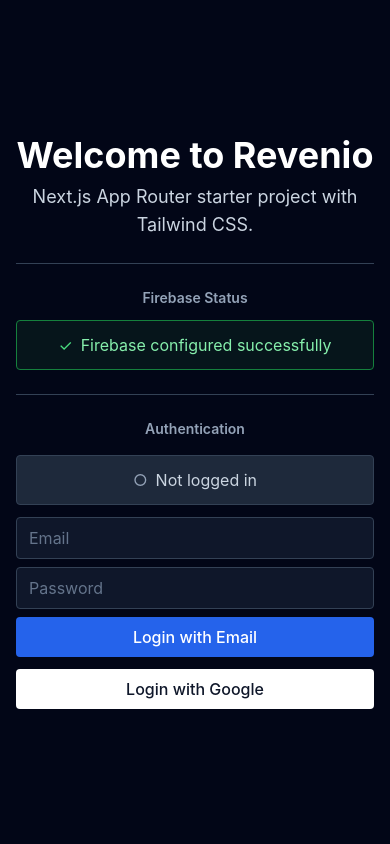
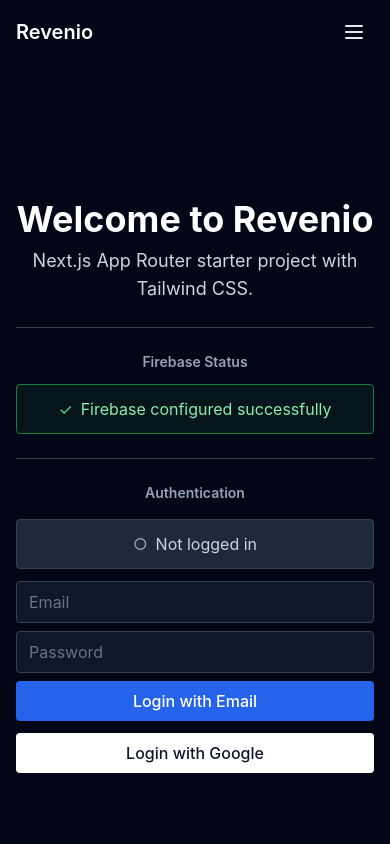
Before and after one commit to sumu749/Inventra-for-revenio, a Next.js app: page / in a window 390 px wide. Shown: the top 844 px of the page. Built offline with nearby package versions, Linux system fonts and the light colour scheme; no server answers.

Commit message:
added shared layout components and hooked them into the root layout

```diff
--- a/app/layout.jsx
+++ b/app/layout.jsx
@@ -1,5 +1,7 @@
 import "./globals.css";
 import { AuthProvider } from "@/providers/AuthProvider";
+import Navbar from "@/components/shared/Navbar";
+import Footer from "@/components/shared/Footer";
 
 export const metadata = {
     title: "Revenio",
@@ -9,8 +11,12 @@
 export default function RootLayout({ children }) {
     return (
         <html lang="en">
-            <body>
-                <AuthProvider>{children}</AuthProvider>
+            <body className="min-h-screen flex flex-col">
+                <AuthProvider>
+                    <Navbar />
+                    <main className="flex-1">{children}</main>
+                    <Footer />
+                </AuthProvider>
             </body>
         </html>
     );
--- /dev/null
+++ b/components/shared/Container.jsx
@@ -0,0 +1,9 @@
+"use client";
+
+export default function Container({ children, className = "" }) {
+    return (
+        <div className={`max-w-4xl mx-auto px-4 sm:px-6 lg:px-8 ${className}`}>
+            {children}
+        </div>
+    );
+}
--- /dev/null
+++ b/components/shared/Footer.jsx
@@ -0,0 +1,11 @@
+"use client";
+
+export default function Footer() {
+    return (
+        <footer className="w-full border-t border-slate-800 mt-12">
+            <div className="max-w-4xl mx-auto px-4 sm:px-6 lg:px-8 py-6 text-sm text-slate-400 text-center">
+                © {new Date().getFullYear()} Revenio. All rights reserved.
+            </div>
+        </footer>
+    );
+}
--- /dev/null
+++ b/components/shared/Navbar.jsx
@@ -0,0 +1,113 @@
+"use client";
+
+import Link from "next/link";
+import { useEffect, useState } from "react";
+
+export default function Navbar() {
+    const [open, setOpen] = useState(false);
+    const [scrolled, setScrolled] = useState(false);
+
+    useEffect(() => {
+        const onScroll = () => setScrolled(window.scrollY > 10);
+        window.addEventListener("scroll", onScroll, { passive: true });
+        onScroll();
+        return () => window.removeEventListener("scroll", onScroll);
+    }, []);
+
+    return (
+        <header
+            className={`sticky top-0 z-50 transition-shadow ${scrolled ? "shadow-md backdrop-blur bg-slate-900/70" : "bg-transparent"} `}
+        >
+            <div className="max-w-4xl mx-auto px-4 sm:px-6 lg:px-8">
+                <div className="flex items-center justify-between h-16">
+                    <div className="flex items-center">
+                        <Link href="/" className="text-xl font-semibold">
+                            Revenio
+                        </Link>
+                    </div>
+
+                    <nav className="hidden md:flex space-x-6">
+                        <Link
+                            href="/"
+                            className="text-slate-200 hover:text-white"
+                        >
+                            Home
+                        </Link>
+                        <Link
+                            href="/about"
+                            className="text-slate-200 hover:text-white"
+                        >
+                            About
+                        </Link>
+                        <Link
+                            href="/dashboard"
+                            className="text-slate-200 hover:text-white"
+                        >
+                            Dashboard
+                        </Link>
+                    </nav>
+
+                    <div className="flex items-center md:hidden">
+                        <button
+                            onClick={() => setOpen((v) => !v)}
+                            aria-label="Toggle menu"
+                            className="p-2 rounded-md text-slate-200 hover:bg-slate-800/50"
+                        >
+                            {open ? (
+                                <svg
+                                    xmlns="http://www.w3.org/2000/svg"
+                                    fill="none"
+                                    viewBox="0 0 24 24"
+                                    strokeWidth={2}
+                                    stroke="currentColor"
+                                    className="w-6 h-6"
+                                >
+                                    <path
+                                        strokeLinecap="round"
+                                        strokeLinejoin="round"
+                                        d="M6 18L18 6M6 6l12 12"
+                                    />
+                                </svg>
+                            ) : (
+                                <svg
+                                    xmlns="http://www.w3.org/2000/svg"
+                                    fill="none"
+                                    viewBox="0 0 24 24"
+                                    strokeWidth={2}
+                                    stroke="currentColor"
+                                    className="w-6 h-6"
+                                >
+                                    <path
+                                        strokeLinecap="round"
+                                        strokeLinejoin="round"
+                                        d="M4 6h16M4 12h16M4 18h16"
+                                    />
+                                </svg>
+                            )}
+                        </button>
+                    </div>
+                </div>
+            </div>
+
+            {/* Mobile menu */}
+            <div
+                className={`md:hidden ${open ? "block" : "hidden"} bg-slate-900/95 border-t border-slate-800`}
+            >
+                <div className="px-4 py-3 space-y-2">
+                    <Link href="/" className="block text-slate-200 py-2">
+                        Home
+                    </Link>
+                    <Link href="/about" className="block text-slate-200 py-2">
+                        About
+                    </Link>
+                    <Link
+                        href="/dashboard"
+                        className="block text-slate-200 py-2"
+                    >
+                        Dashboard
+                    </Link>
+                </div>
+            </div>
+        </header>
+    );
+}
```
